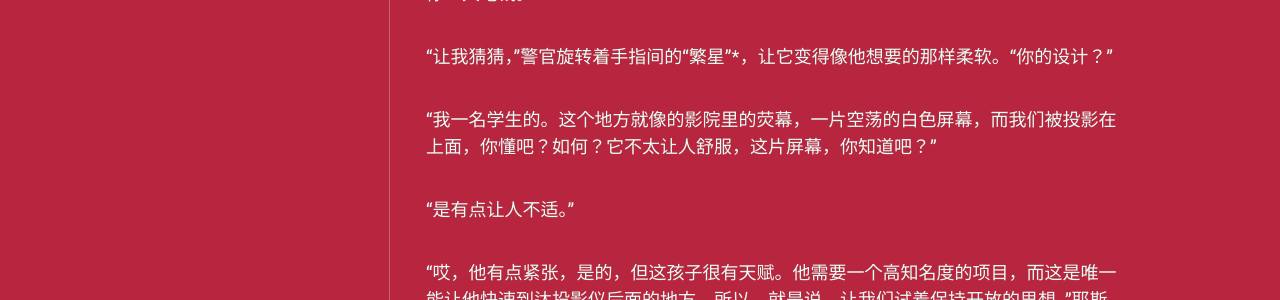
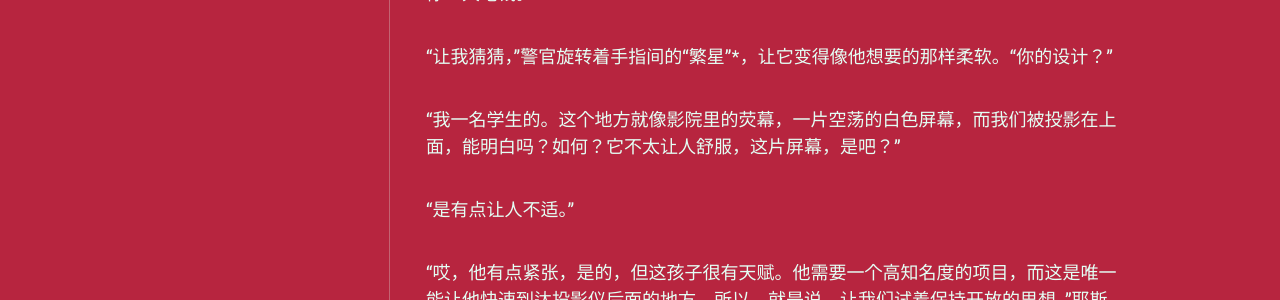
Before and after one commit to scatterdclouds/scatterdclouds.github.io, a Jekyll site: the page built from _posts/2023-08-24-vitkunhird.md, in a window 1280 px wide. Shown: the part 589-889 px from the top of the page. Built offline with Jekyll 4.4.1, drawn with Linux system fonts in a browser that asks for light colours; nearby versions of some CDN libraries; some web fonts are replaced; comment, search, counter and statistics services are not loaded.

Commit message:
Update 2023-08-24-vitkunhird.md

```diff
--- a/_posts/2023-08-24-vitkunhird.md
+++ b/_posts/2023-08-24-vitkunhird.md
@@ -13,7 +13,7 @@ Extract from "4. Vitkun Hird" from *Sacred and Terrible Air* by Robert Kurvitz
 
 “让我猜猜，”警官旋转着手指间的“繁星”*，让它变得像他想要的那样柔软。“你的设计？”
 
-“我一名学生的。这个地方就像的影院里的荧幕，一片空荡的白色屏幕，而我们被投影在上面，你懂吧？如何？它不太让人舒服，这片屏幕，你知道吧？”
+“我一名学生的。这个地方就像影院里的荧幕，一片空荡的白色屏幕，而我们被投影在上面，能明白吗？如何？它不太让人舒服，这片屏幕，是吧？”
 
 “是有点让人不适。”
 
```
